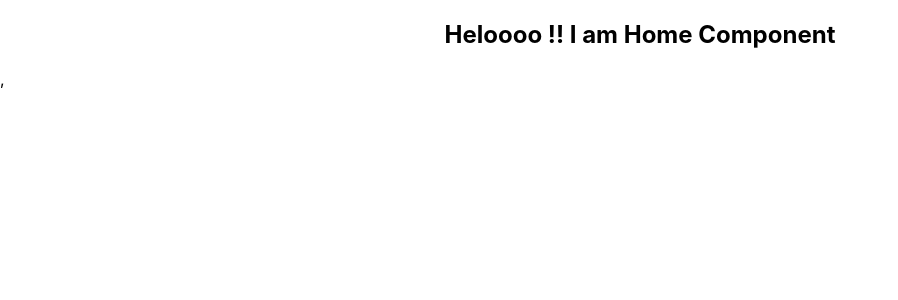
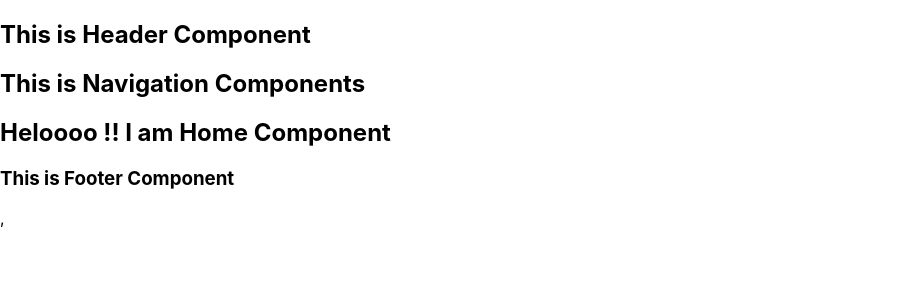
Before and after one commit to nayeemuddin-bd100/ecommerce-react, a React (Create React App) app: page / in a window 1280 px wide. Shown: the top 300 px of the page, without its empty margins (0-898 px from the left). Built offline with nearby package versions, Linux system fonts and the light colour scheme.

Commit message:
set up layout

```diff
--- a/src/App.js
+++ b/src/App.js
@@ -1,11 +1,12 @@
 import { Route, Switch } from 'react-router-dom';
 import './App.css';
 import Home from './components/Home/Home';
+import Layout from './components/Layout';
 import NotFound from './components/NotFound/NotFound';
 
 function App() {
     return (
-        <div className="App">
+        <Layout className="App">
             <Switch>
                 <Route path="/home">
                     <Home />
@@ -17,7 +18,7 @@ function App() {
                     <NotFound />
                 </Route>
             </Switch>
-        </div>
+        </Layout>
     );
 }
 
--- /dev/null
+++ b/src/components/Footer/Footer.jsx
@@ -0,0 +1,11 @@
+import React from 'react';
+
+function Footer() {
+    return (
+        <div>
+            <h3> This is Footer Component </h3>
+        </div>
+    );
+}
+
+export default Footer;
--- /dev/null
+++ b/src/components/Header/Header.jsx
@@ -0,0 +1,11 @@
+import React from 'react';
+
+function Header() {
+    return (
+        <div>
+            <h2> This is Header Component</h2>
+        </div>
+    );
+}
+
+export default Header;
--- /dev/null
+++ b/src/components/Layout/index.js
@@ -0,0 +1,17 @@
+import React from 'react';
+import Footer from '../Footer/Footer';
+import Header from '../Header/Header';
+import Nav from '../Nav/Nav';
+
+function Layout({ children }) {
+    return (
+        <div>
+            <Header />
+            <Nav />
+            {children}
+            <Footer />
+        </div>
+    );
+}
+
+export default Layout;
--- /dev/null
+++ b/src/components/Nav/Nav.jsx
@@ -0,0 +1,11 @@
+import React from 'react';
+
+function Nav() {
+    return (
+        <div>
+            <h2> This is Navigation Components</h2>
+        </div>
+    );
+}
+
+export default Nav;
```
